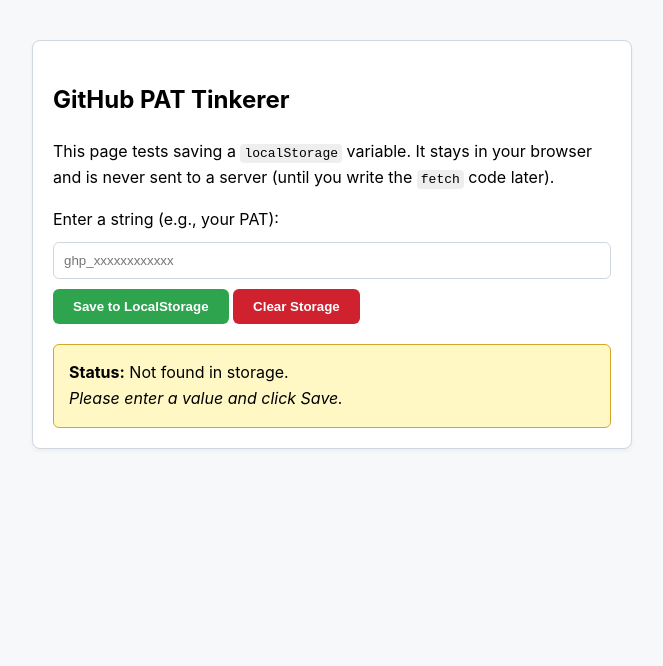
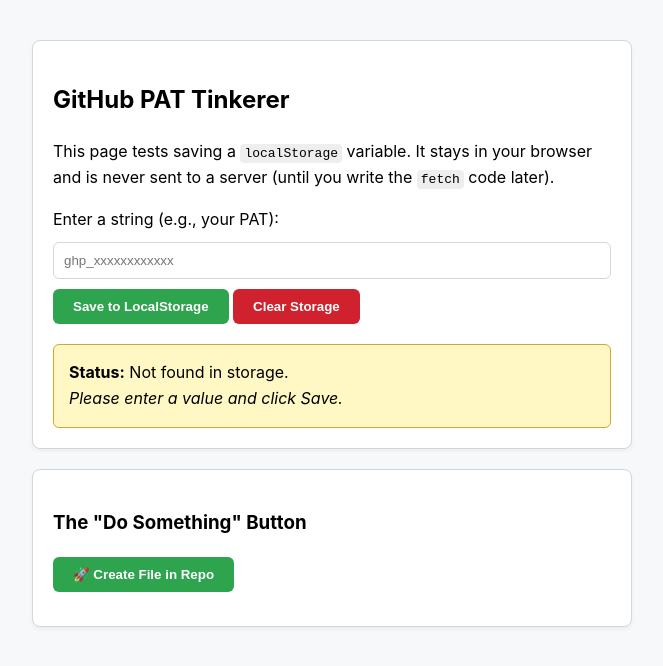
Before and after one commit to NASA-JPL-Teamtools-Studio/tts_gh_actions_sandbox, a plain HTML site: page index.html in a window 1280 px wide. Shown: the whole page, without its empty margins (308-971 px from the left). Drawn offline with Linux system fonts and the light colour scheme.

Commit message:
updates index

```diff
--- a/index.html
+++ b/index.html
@@ -109,5 +109,52 @@
         // Run on page load
         updateUI();
     </script>
+
+    <div class="card" style="margin-top: 20px;">
+        <h3>The "Do Something" Button</h3>
+        <button onclick="triggerAction()">🚀 Create File in Repo</button>
+        <p id="actionStatus" style="font-size: 0.9em; color: #555;"></p>
+    </div>
+
+    <script>
+        async function triggerAction() {
+            // 1. Setup - Update these!
+            const OWNER = 'NASA-JPL-Teamtools-Studio';
+            const REPO = 'tts_gh_actions_sandbox';
+            const TOKEN = localStorage.getItem('my_github_pat');
+            const statusEl = document.getElementById('actionStatus');
+
+            if (!TOKEN) {
+                alert("No token found! Save one in the box above first.");
+                return;
+            }
+
+            statusEl.innerText = "Sending request to GitHub...";
+
+            // 2. The API Call
+            try {
+                const response = await fetch(`https://api.github.com/repos/${OWNER}/${REPO}/dispatches`, {
+                    method: 'POST',
+                    headers: {
+                        'Authorization': `Bearer ${TOKEN}`,
+                        'Accept': 'application/vnd.github.v3+json',
+                        'Content-Type': 'application/json'
+                    },
+                    body: JSON.stringify({
+                        event_type: 'ping_from_web' // Must match the YAML 'on' type
+                    })
+                });
+
+                if (response.status === 204) {
+                    statusEl.innerHTML = "✅ <strong>Success!</strong> GitHub accepted the trigger. Check your 'Actions' tab in the repo!";
+                } else {
+                    const errorData = await response.json();
+                    statusEl.innerText = "❌ Error: " + (errorData.message || response.statusText);
+                }
+            } catch (err) {
+                statusEl.innerText = "❌ Network Error: " + err.message;
+            }
+        }
+    </script>
 </body>
 </html>
```
